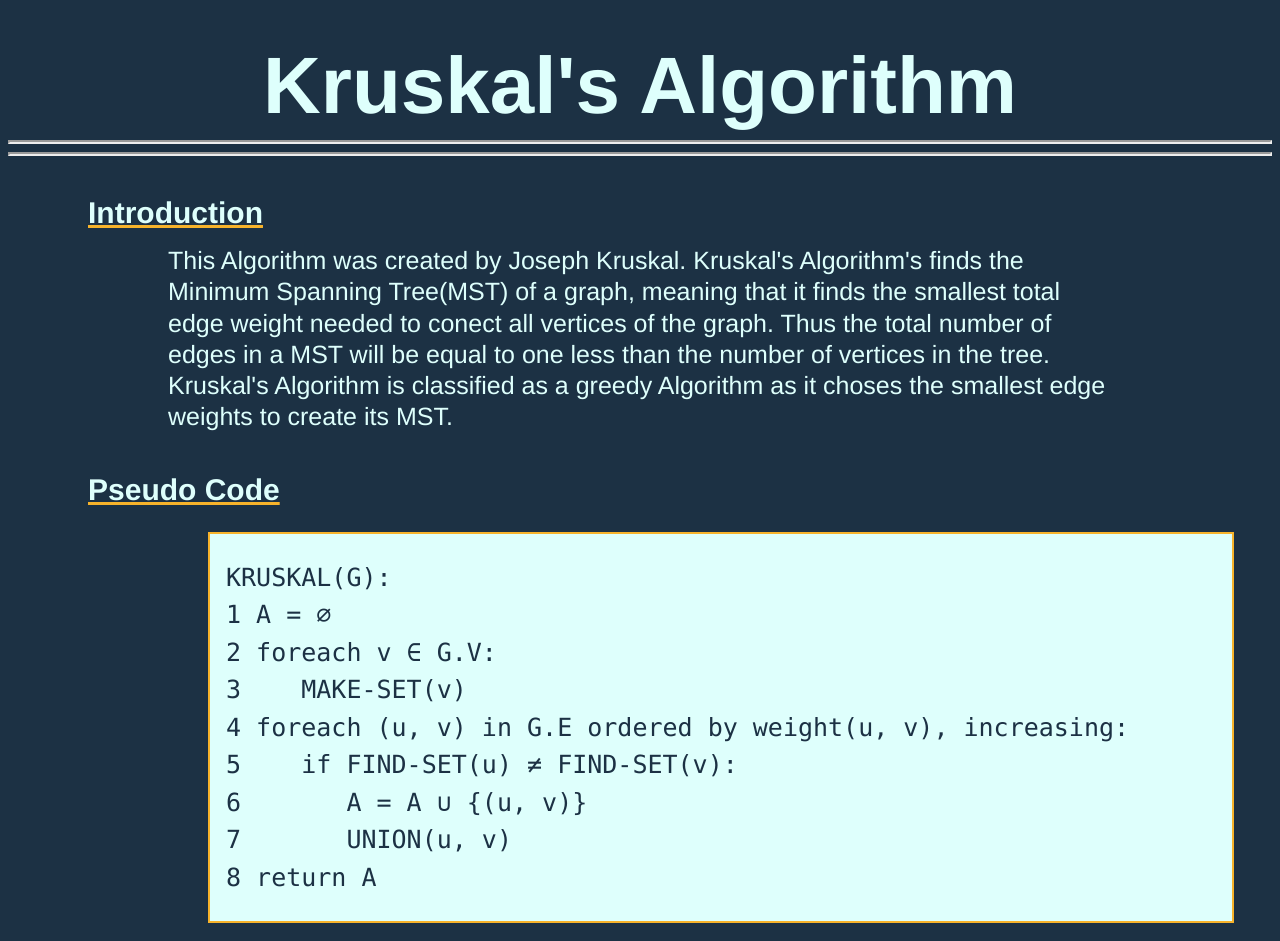
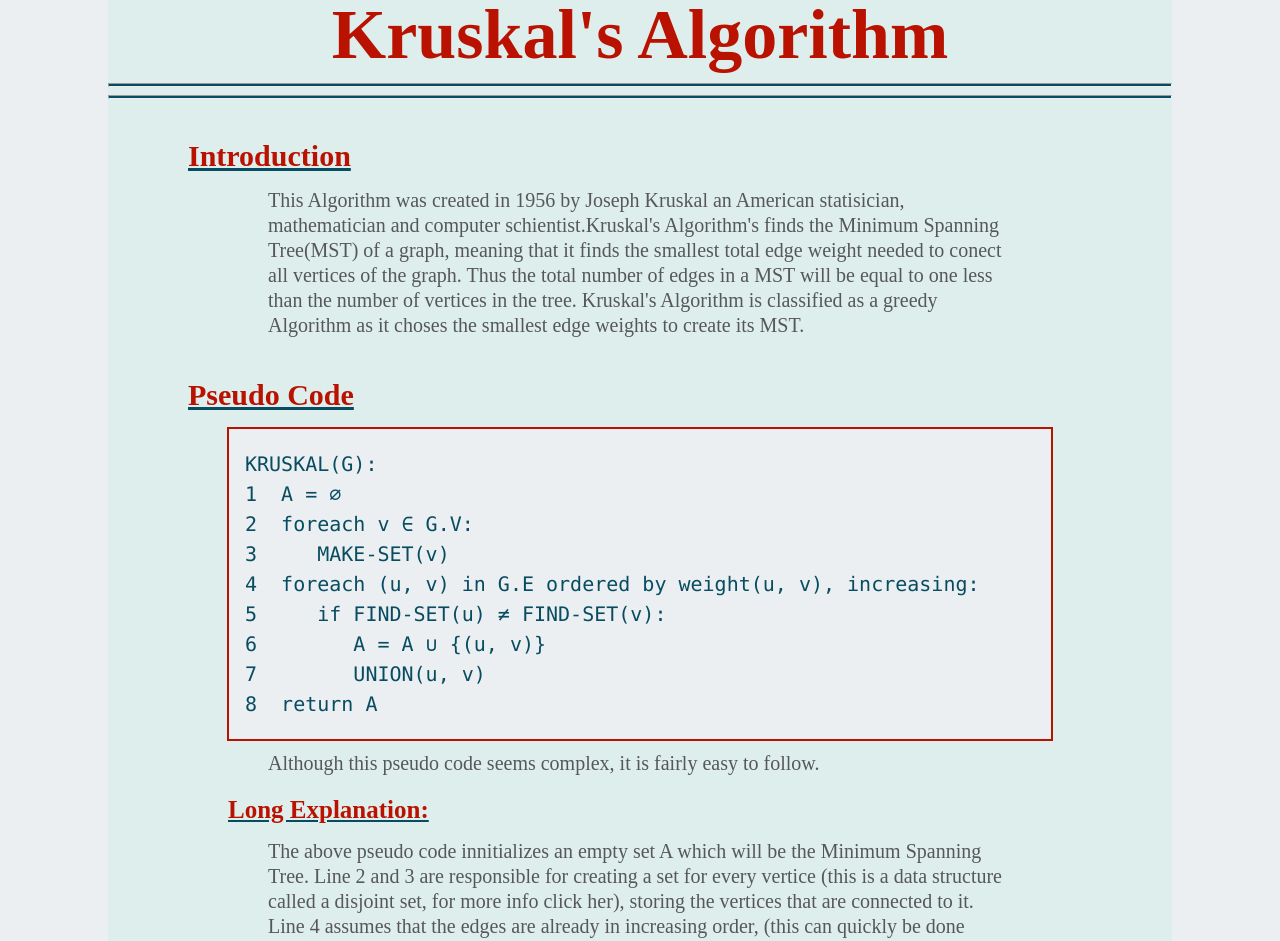
Before and after one commit to Aliqyan/ICS4U, a plain HTML site: page Kruskal's Algorithm/index.html in a window 1280 px wide. Shown: the top 941 px of the page. Drawn offline with Linux system fonts and the light colour scheme.

Commit message:
Changed Design completety

```diff
--- a/Kruskal's Algorithm/index.html
+++ b/Kruskal's Algorithm/index.html
@@ -1,33 +1,43 @@
-<!Doctype html>
+<!DOCTYPE Doctype html>
 <html>
     <head>
-			<meta charset="UTF-8">
-			<title>Kruskal's Algorithm</title>
-			<link rel="stylesheet" type="text/css" href="style/style.css">
+        <meta charset="utf-8">
+            <title>
+                Kruskal's Algorithm
+            </title>
+            <link href="style/style.css" rel="stylesheet" type="text/css">
+            </link>
+        </meta>
     </head>
     <body>
-
-			<h1>Kruskal's Algorithm</h1>
+        <div id="content">
+            <h1>
+                Kruskal's Algorithm
+            </h1>
             <hr>
                 <hr>
-
-			<h2>Introduction</h2>
+                </hr>
+            </hr>
+            <h2>
+                Introduction
+            </h2>
             <p>
-					This Algorithm was created by Joseph Kruskal.
-					Kruskal's Algorithm's finds the Minimum Spanning Tree(MST) of a graph, meaning that it finds the smallest total edge weight needed to conect all vertices of the graph. Thus the total number of edges in a MST will be equal to one less than the number of vertices in the tree.
+                This Algorithm was created in 1956 by Joseph Kruskal an American statisician, mathematician and computer schientist.Kruskal's Algorithm's finds the Minimum Spanning Tree(MST) of a graph, meaning that it finds the smallest total edge weight needed to conect all vertices of the graph. Thus the total number of edges in a MST will be equal to one less than the number of vertices in the tree.
 
 					Kruskal's Algorithm is classified as a greedy Algorithm as it choses the smallest edge weights to create its MST.
             </p>
-			<h2>Pseudo Code</h2>
+            <h2>
+                Pseudo Code
+            </h2>
             <pre>KRUSKAL(G):
-1 A = ∅
-2 foreach v ∈ G.V:
-3    MAKE-SET(v)
-4 foreach (u, v) in G.E ordered by weight(u, v), increasing:
-5    if FIND-SET(u) ≠ FIND-SET(v):
-6       A = A ∪ {(u, v)}
-7       UNION(u, v)
-8 return A</pre>
+1  A = ∅
+2  foreach v ∈ G.V:
+3     MAKE-SET(v)
+4  foreach (u, v) in G.E ordered by weight(u, v), increasing:
+5     if FIND-SET(u) ≠ FIND-SET(v):
+6        A = A ∪ {(u, v)}
+7        UNION(u, v)
+8  return A</pre>
             <p>
                 Although this pseudo code seems complex, it is fairly easy to follow.
             </p>
@@ -35,43 +45,62 @@
                 Long Explanation:
             </h3>
             <p>
-					The above pseudo code innitializes an empty set A which will be the Minimum Spanning Tree. Line 2 and 3 are responsible for creating a set for every vertice, storing the vertices that are connected to it. Line 4 assumes that the edges are already in increasing order, (this can quickly be done using the Arrays.sort() method in java which utilises the quick sort algorithm), and then iterates through the edges. Whilst doing so it checks to see wether vertices u and v are in the same set. If they are that would mean adding the edge would create a cycle in the MST which is not allowed, so therefore the edge is ignored. Else, the edge (u,v) is added to the set A. the next step is to join the sets of u and v together as they are now connected. Lines 4 to 7 are then repeated until all the edges are covered. The MST is now created, and the pseudo code returns A.
+                The above pseudo code innitializes an empty set A which will be the Minimum Spanning Tree. Line 2 and 3 are responsible for creating a set for every vertice (this is a data structure called a disjoint set, for more info click her), storing the vertices that are connected to it. Line 4 assumes that the edges are already in increasing order, (this can quickly be done using the Arrays.sort() method in java which utilises the quick sort algorithm), and then iterates through the edges. Whilst doing so it checks to see wether vertices u and v are in the same set. If they are that would mean adding the edge would create a cycle in the MST which is not allowed, so therefore the edge is ignored. Else, the edge (u,v) is added to the set A. the next step is to join the sets of u and v together as they are now connected. Lines 4 to 7 are then repeated until all the edges are covered. The MST is now created, and the pseudo code returns A.
 				This Algorithm utilises the Union Find Algorithm which has been briefly covered here through the explanation of having vertice sets which are joined together.
-
             </p>
             <br>
                 <h3>
                     Short Re-Cap:
                 </h3>
                 <ol>
-					  <li>Sort the edges of the graph in increasing order</li>
-					  <li>Add the next sorted edge if it does not create a cycle</li>
-					  <li>Repeat step 2 untill all the vertices are connected</li>
+                    <li>
+                        Sort the edges of the graph in increasing order
+                    </li>
+                    <li>
+                        Add the next sorted edge if it does not create a cycle
+                    </li>
+                    <li>
+                        Repeat step 2 untill all the vertices are connected
+                    </li>
                 </ol>
-			<h2>Walk Through</h2>
-
-			<canvas id = "myCanvas" width = '960' height = '620'></canvas>
-
-			<h2>Time Complexity</h2>
+                <h2>
+                    Walk Through
+                </h2>
+                <canvas height="620" id="myCanvas" width="960">
+                </canvas>
+                <h2>
+                    Time Complexity
+                </h2>
                 <p>
 
                 </p>
-
-			<h2>Applications</h2>
-
-			<h2>Sources</h2>
+                <h2>
+                    Applications
+                </h2>
+                	<p>Kruskal's algorithm works extremely well in cases where networks have to be formed, as the algorithm can minimize the cost/resources needed. For example Kruskal's algorithm can be used to create an electrical gridline which connects multiple houses and connection points together whilst minimizing the wiring and cost needed.</p>
+                	<p>Furthermore, Kruskal's algorithm can be applied to complex 'NP' problems like the traveling salesman problem to approximate solutions. </p>
+                <h2>
+                    Sources
+                </h2>
                 <ul>
-			  <li><a href="https://www.geeksforgeeks.org/greedy-algorithms-set-2-kruskals-minimum-spanning-tree-mst/">https://www.geeksforgeeks.org/greedy-algorithms-set-2-kruskals-minimum-spanning-tree-mst/</a></li>
-			  <li><a href="https://www.programiz.com/dsa/kruskal-algorithm">https://www.programiz.com/dsa/kruskal-algorithm</a></li>
+                    <li>
+                        <a href="https://www.geeksforgeeks.org/greedy-algorithms-set-2-kruskals-minimum-spanning-tree-mst/">
+                            https://www.geeksforgeeks.org/greedy-algorithms-set-2-kruskals-minimum-spanning-tree-mst/
+                        </a>
+                    </li>
+                    <li>
+                        <a href="https://www.programiz.com/dsa/kruskal-algorithm">
+                            https://www.programiz.com/dsa/kruskal-algorithm
+                        </a>
+                    </li>
                 </ul>
                 <p>
-
                 </p>
-
-			<div id ="one">
+                <script src="js/data.js" type="text/javascript">
+                </script>
+                <script src="js/script.js" type="text/javascript">
+                </script>
+            </br>
         </div>
-
-			<script type="text/javascript" src="js/data.js"></script>
-			<script type="text/javascript" src="js/script.js"></script>
     </body>
 </html>
--- a/Kruskal's Algorithm/js/script.js
+++ b/Kruskal's Algorithm/js/script.js
@@ -23,7 +23,7 @@ function keyDownHandler(e) {
             }
         }
 
-    } else*/ if (e.keyCode == 32) {
+    } else*/ if (e.keyCode == 39) {
         if(step < changes.length-1){
             step++;
 
--- a/Kruskal's Algorithm/style/style.css
+++ b/Kruskal's Algorithm/style/style.css
@@ -1,46 +1,57 @@
 body {
-    background-color: #1c3144; //#6e8898;
-    color: #defffc;
-    height: 100%;
-    font-family: "helvetica";
+    background-color: #EBEFF1;//* 1c3144C1; #6e8898;*/
+    font-family: MV Boli;
+    color: #565758;
     /*margin: 0;*/
 }
+#content{
+	margin: -40px 100px 0px 100px;
+	background-color: #DEEEED ; /*#6e8898;*/
+
+}
+
 #myCanvas {
-    background-color: #114b5f; //#2e5266;
+    background-color: #084C61; /*#2e5266;*/
     display: block;
     margin: auto;
+        border: 2px solid #BA1200;;
+    /*border-radius: 10px;*/
 }
 h1 {
-    margin-top: 40px;
+    color: #BA1200; /*084C61;*/
+    margin-top: 35px;
     margin-bottom: 0px;
     text-align: center;
-    font-size: 80px;
-    height: 100%;
+    font-size: 70px;
 }
 h2 {
+    color: #BA1200; /*084C61;*/
     margin-top: 40px;
     margin-bottom: 15px;
     margin-left: 80px;
     margin-right: ;
     font-size: 30px;
     text-decoration: underline;
-    text-decoration-color: #f7b32b;
+    text-decoration-color: #084C61;
 }
 h3 {
+            color: #BA1200; /*084C61;*/
+
     margin-top: 20px;
     margin-bottom: 15px;
     margin-left: 120px;
     margin-right: ;
-    font-size: 27px;
+    font-size: 25px;
     text-decoration: underline;
-    text-decoration-color: #f7b32b;
+    text-decoration-width: 2px;
+    text-decoration-color: #084C61;
 }
 p {
     margin-top: 10px;
     margin-bottom: 0px;
     margin-left: 160px;
     margin-right: 160px;
-    font-size: 25px;
+    font-size: 20px;
     line-height: 1.25em;
 
 }
@@ -65,26 +76,25 @@ ul {
 
 hr {
     display: block;
-    color: #f7b32b;
+	background-color: #084C61;
     margin-left: auto;
     margin-right: auto;
     border-style: inset;
-    border-width: 2px;
+    height: 2px;
 }
 
 pre {
-    background-color: #defffc;
-    color: #1c3144;
-    width: 1000px;
-    font-family: Menlo, Monaco, "Andale Mono", "lucida console", "Courier New", monospace;
-    font-size: 25px;
+    background-color: #EBEFF1;
+    color: #084C61;
+    width: 800px;
+    font-family: Monaco, "Andale Mono", "lucida console", "Courier New", monospace;
+    font-size: 20px;
     padding: 1em 6px 1em 16px;
-    margin-bottom: 1.5em;
-    margin-left: 200px;
+    margin: auto;
     display: block;
     overflow: auto;
     overflow-y: auto;
-    border: 2px solid #f7b32b;;
+    border: 2px solid #BA1200;;
     /*border-radius: 10px;*/
     line-height: 1.5em;
 }
```
Lines whose indentation alone changed are shown as unchanged.
